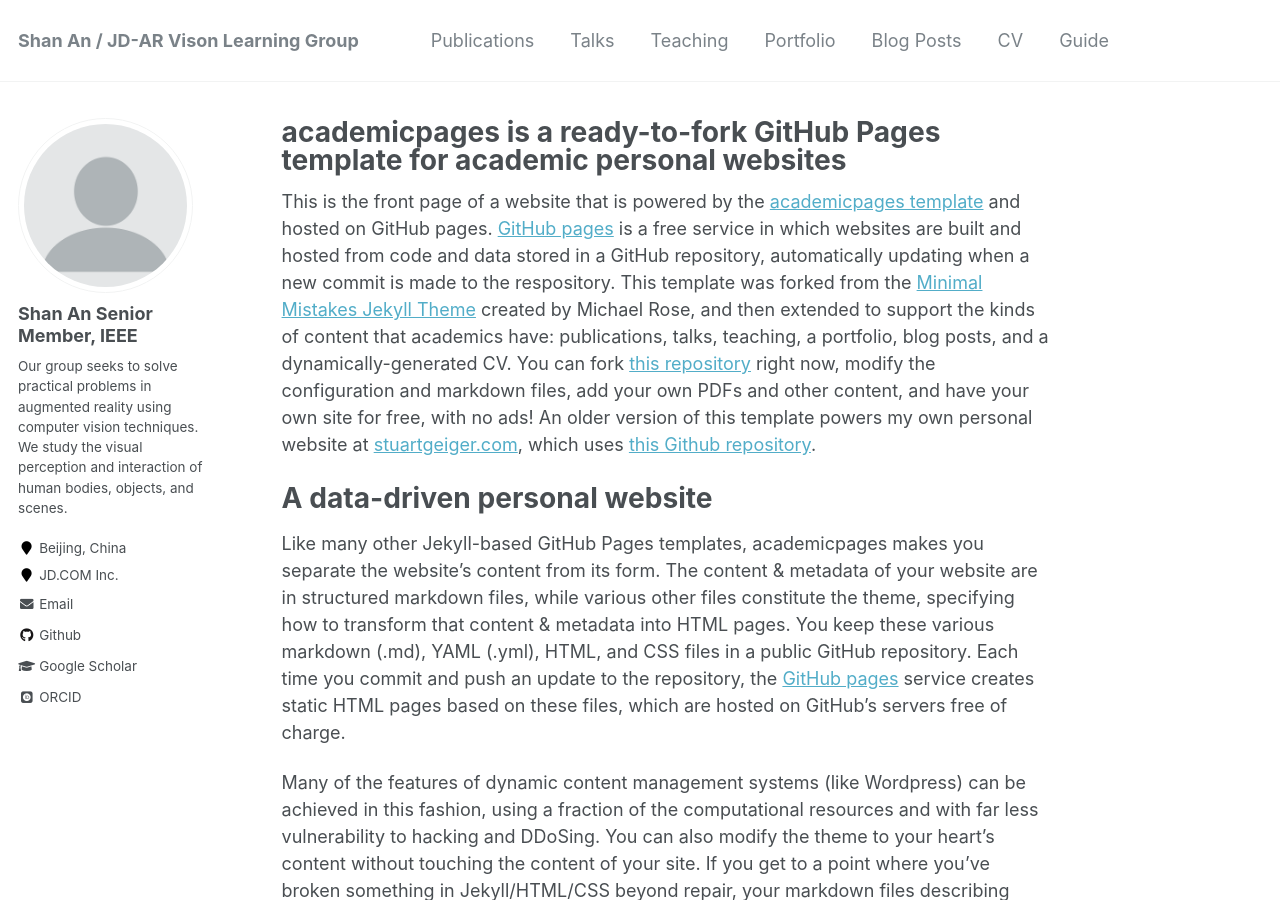
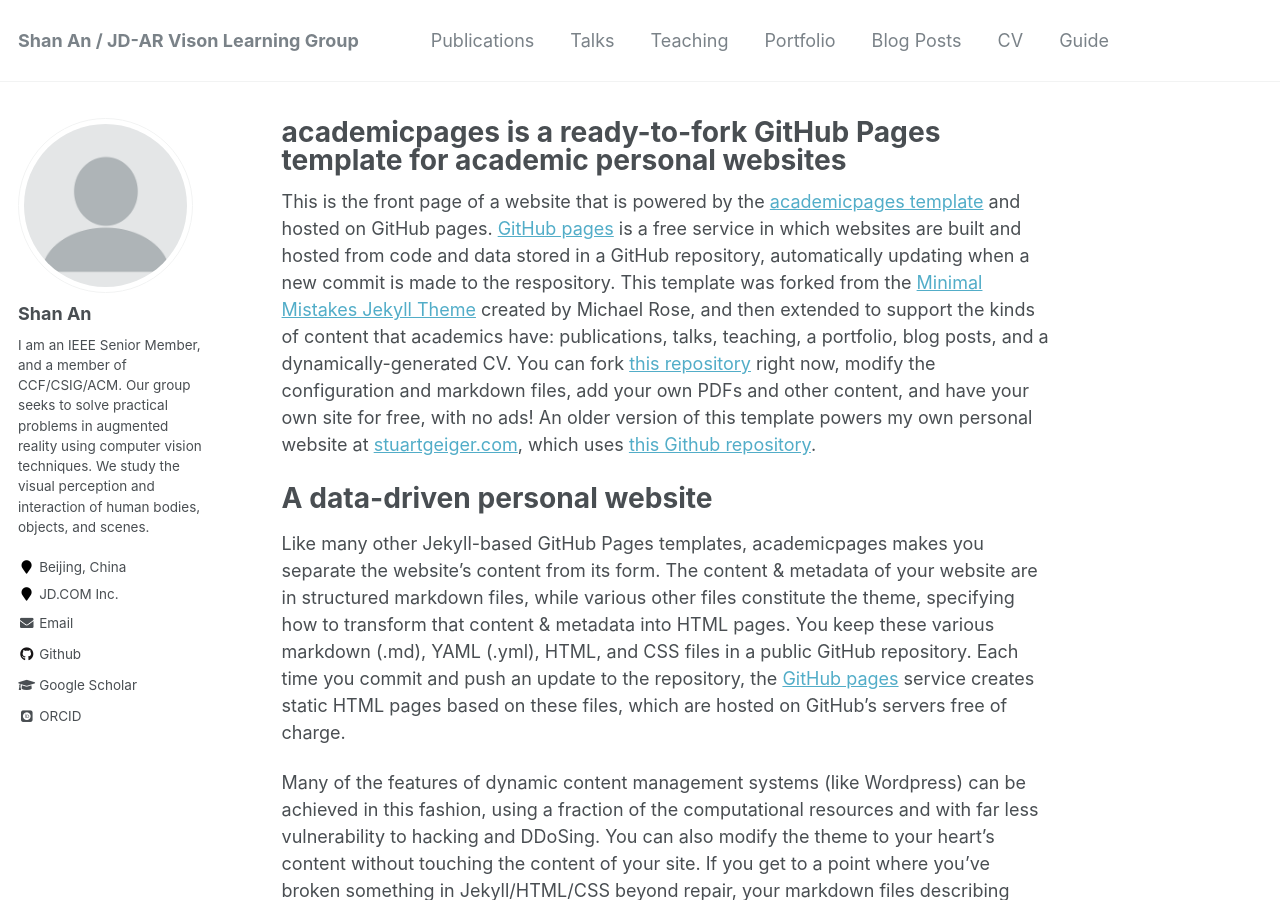
Before and after one commit to anshan-XR-ROB/anshan-XR-ROB.github.io, a Jekyll site: the page built from _pages/about.md, in a window 1280 px wide and 900 px high. Built offline with Jekyll 4.4.1, drawn with Linux system fonts in a browser that asks for light colours; some web fonts are replaced.

Commit message:
Initial commit

```diff
--- a/_config.yml
+++ b/_config.yml
@@ -80,9 +80,9 @@
 
 # Site Author
 author:
-  name             : "Shan An     Senior Member, IEEE"
+  name             : "Shan An"
   avatar           : "profile.png"
-  bio              : "Our group seeks to solve practical problems in augmented reality using computer vision techniques. We study the visual perception and interaction of human bodies, objects, and scenes."
+  bio              : "I am an IEEE Senior Member, and a member of CCF/CSIG/ACM. Our group seeks to solve practical problems in augmented reality using computer vision techniques. We study the visual perception and interaction of human bodies, objects, and scenes."
   location         : "Beijing, China"
   employer         : "JD.COM Inc."
   pubmed           :
```
